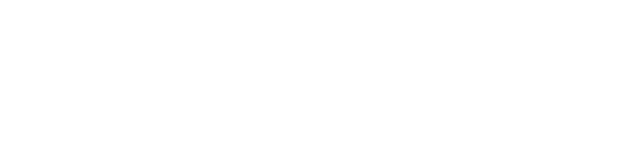
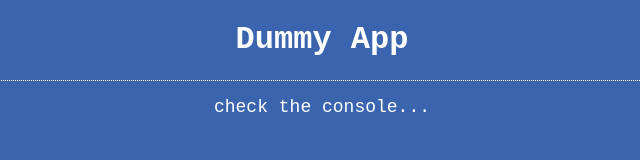
Before and after one commit to sahilkhosla/dummy-app, a website built with webpack: page public/index.html in a window 1280 px wide. Shown: the whole page, without its empty margins (318-958 px from the left). Built offline with nearby package versions, Linux system fonts and the light colour scheme.

```diff
--- a/package.json
+++ b/package.json
@@ -5,6 +5,7 @@
   "main": "index.js",
   "scripts": {
     "build": "webpack --config webpack.config.js",
+    "ws": "./node_modules/local-web-server/bin/cli.js -d ./public",
     "watch": "watch 'npm run build' ./src"
   },
   "keywords": [],
@@ -19,5 +20,7 @@
     "@babel/preset-env": "^7.5.5",
     "watch": "^1.0.2"
   },
-  "dependencies": {}
+  "dependencies": {
+    "local-web-server": "^3.0.4"
+  }
 }
--- a/public/index.html
+++ b/public/index.html
@@ -1,12 +1,17 @@
 <!DOCTYPE html>
 <html>
   <head>
+    <!-- boiler plate -->
     <meta charset="UTF-8">
-    <title>test-js</title>
+    <link rel='shortcut icon' type='image/x-icon' href='/favicon.ico'/>
+    <title>dummy-app</title>
+    <link rel="stylesheet" href="styles.css">
+
+    <!-- javascript -->
     <script src="scripts/bundle.js" type="text/javascript"></script>
-
   </head>
   <body>
-
+    <h1>Dummy App</h1>
+    <div>check the console...</div>
   </body>
 </html>
--- /dev/null
+++ b/public/styles.css
@@ -0,0 +1,14 @@
+body {
+  background-color: #3B64AF;
+  text-align: center;
+  font-family: 'Courier New', Courier, monospace
+}
+h1 {
+  color: white;
+}
+div {
+  border-top: 1px dotted white;
+  padding-top: 16px;
+  font-size: 18px;
+  color: white;
+}
--- a/src/index.js
+++ b/src/index.js
@@ -4,5 +4,5 @@
 
 // es6 fat arrow function
 (() => {
-  console.log('I am a fat arrow!');
+  console.log('I am a fat arrow!!');
 })();
```
Also changed, not shown: public/favicon.ico (added), 1 other file.
